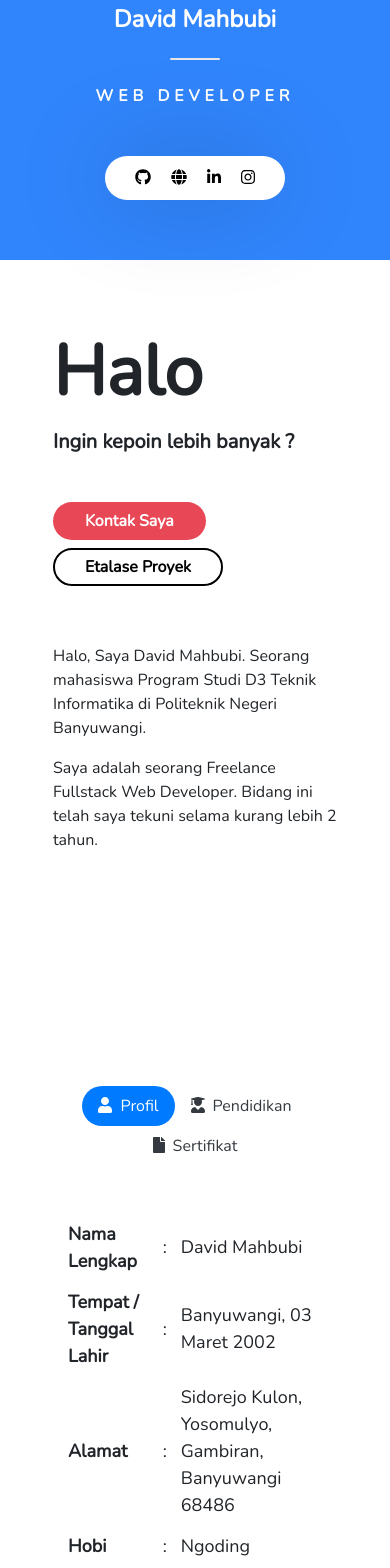
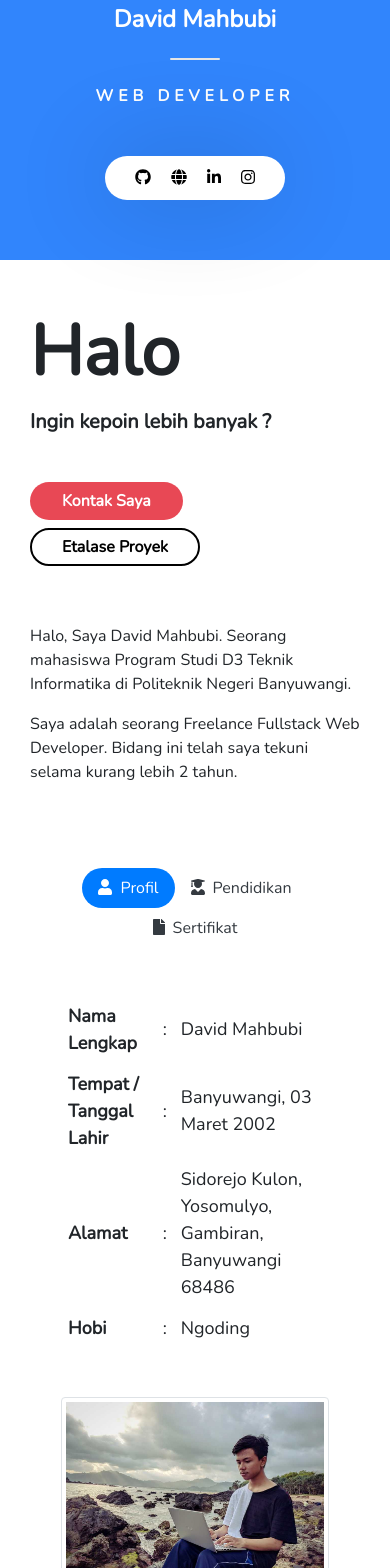
Before and after one commit to davidmahbubi/web-cv, a Vue app: page / in a window 390 px wide. Shown: the part 432-2000 px from the top of the page. Built offline with nearby package versions, Linux system fonts and the light colour scheme.

Commit message:
Fixed home about padding

```diff
--- a/src/views/Home.vue
+++ b/src/views/Home.vue
@@ -115,7 +115,7 @@ export default {
 
 @media (max-width: 767px) {
   .right-card {
-    padding: 70px 53px 70px 53px;
+    padding: 50px 30px 10px 30px;
   }
 
   .paragraph-content {
@@ -125,5 +125,9 @@ export default {
   .flying-item {
     display: none;
   }
+
+  .main-section {
+    margin-top: 10px;
+  }
 }
 </style>
```
